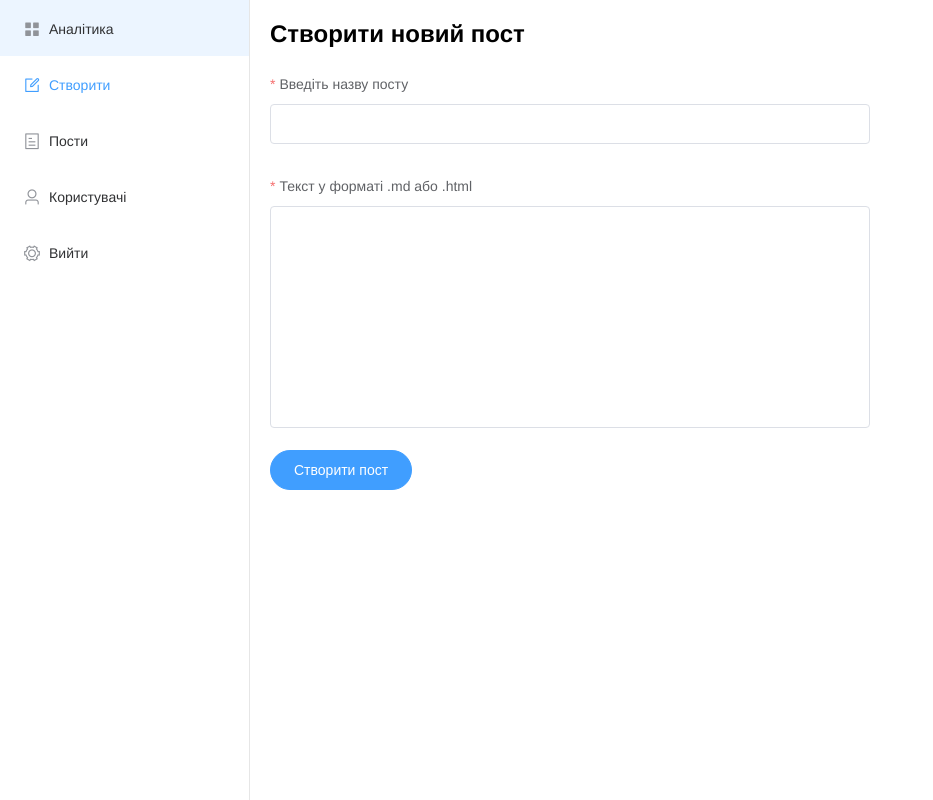
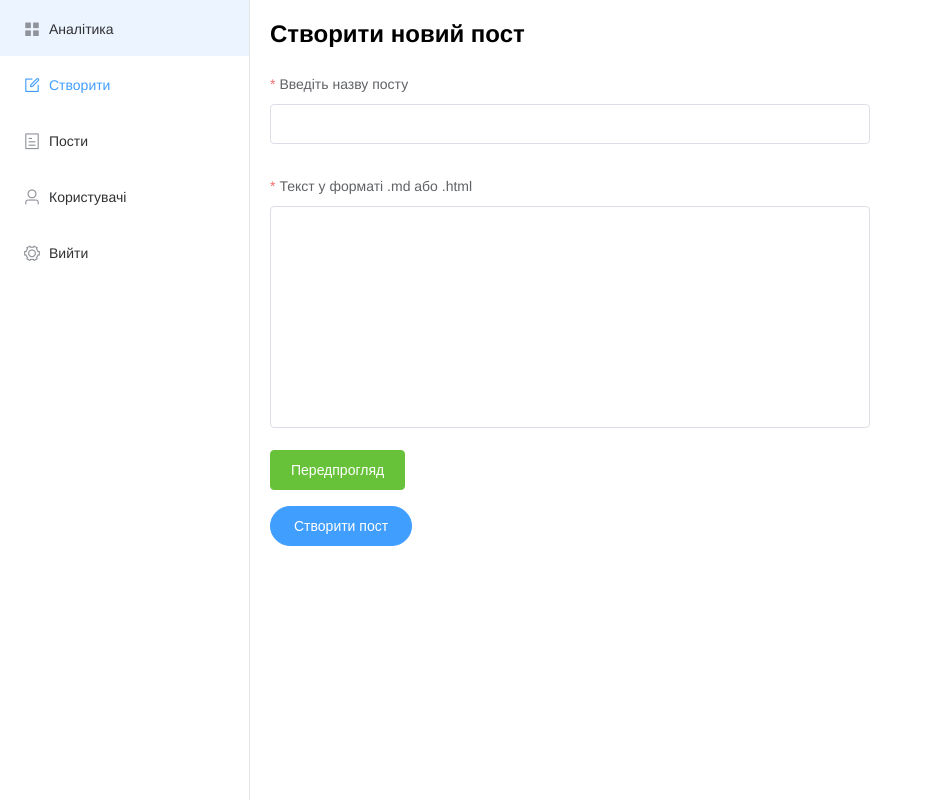
Before and after one commit to SergeyLoveyko/nuxt-blog, a Nuxt app: page /admin/create in a window 1280 px wide. Shown: the whole page, without its empty margins (0-933 px from the left). Built offline with nearby package versions, Linux system fonts and the light colour scheme; no server answers.

Commit message:
feat: implement text preview in 'md' and 'html'

```diff
--- a/package.json
+++ b/package.json
@@ -15,8 +15,8 @@
     "element-ui": "^2.15.10",
     "nuxt": "^2.15.8",
     "vue": "^2.7.10",
+    "vue-markdown": "^2.2.4",
     "vue-server-renderer": "^2.7.10",
     "vue-template-compiler": "^2.7.10"
-  },
-  "devDependencies": {}
+  }
 }
--- a/pages/admin/create.vue
+++ b/pages/admin/create.vue
@@ -16,11 +16,24 @@
     <el-form-item label="Текст у форматі .md або .html" prop="text">
       <el-input
         type="textarea"
-        v-model.trim="controls.text"
+        v-model="controls.text"
         resize="none"
         :rows="10"
       />
     </el-form-item>
+
+    <el-button class="mb-1" type="success" pain @click="previewDialog = true">
+      Передпрогляд
+    </el-button>
+
+    <el-dialog
+      title="Передпрогляд"
+      :visible.sync="previewDialog"
+    >
+      <div :key="controls.text">
+        <vue-markdown> {{ controls.text }} </vue-markdown>
+      </div>
+    </el-dialog>
 
     <el-form-item>
       <el-button
@@ -41,6 +54,7 @@ export default {
   middleware: ['admin-auth'],
   data() {
     return {
+      previewDialog: false,
       loading: false,
       controls: {
         title: '',
--- a/plugins/globals.js
+++ b/plugins/globals.js
@@ -1,5 +1,7 @@
 import Vue from 'vue'
+import VueMarkdown from 'vue-markdown'
 import Element from 'element-ui'
 import locale from 'element-ui/lib/locale/lang/ru-RU'
 
 Vue.use(Element, { locale })
+Vue.component('vue-markdown', VueMarkdown)
```
Also changed, not shown: 1 other file (tests, documents, lock files or other folders).
